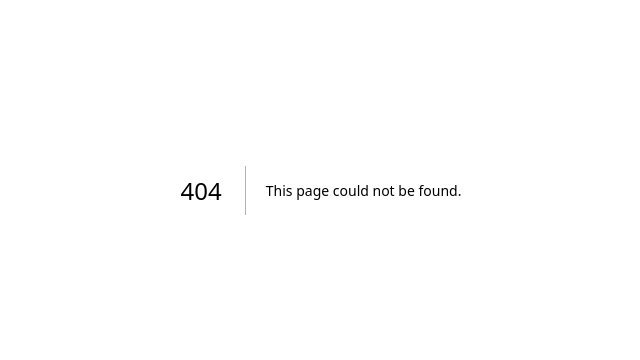
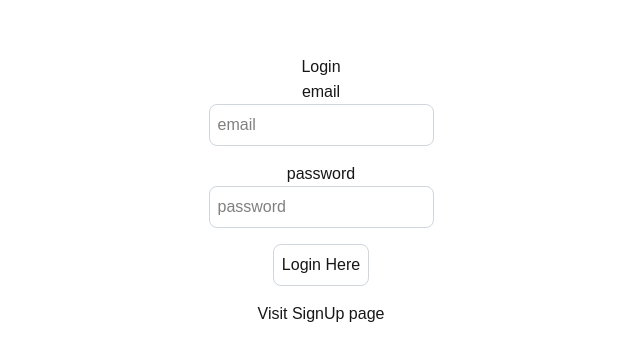
Before and after one commit to Anuragupadhayay/auth-app-NextJS, a Next.js app: page /login in a window 1280 px wide. Before the commit this address had no page. Shown: the part 210-570 px from the top of the page, without its empty margins (319-959 px from the left). Built offline with nearby package versions, Linux system fonts and the light colour scheme.

Commit message:
Add login page

```diff
--- /dev/null
+++ b/src/app/login/page.tsx
@@ -0,0 +1,44 @@
+"use client";
+import Link from "next/link";
+import React from "react";
+import { useRouter } from "next/navigation";
+import { Axios } from "axios";
+
+export default function LoginPage(){
+    const [user, setUser] = React.useState({
+        email:"",
+        password: "",
+    })
+
+    const onLogin = async () => {
+
+    }
+    return(
+         <div className="flex flex-col items-center justify-center min-h-screen py-2">
+        <h1>Login</h1>
+        <hr />
+        <label htmlFor="email">email</label>
+        <input
+        className="p-2 border border-gray-300 rounded-lg mb-4 focus:outline-none focus:border-gray-600 text-black"
+            id="email"
+            type="text"
+            value={user.email}
+            onChange={(e) => setUser({...user, email: e.target.value})}
+            placeholder="email"
+            />
+        <label htmlFor="password">password</label>
+        <input
+        className="p-2 border border-gray-300 rounded-lg mb-4 focus:outline-none focus:border-gray-600 text-black"
+            id="password"
+            type="password"
+            value={user.password}
+            onChange={(e) => setUser({...user, password: e.target.value})}
+            placeholder="password"
+            />
+            <button
+            onClick={onLogin}
+            className="p-2 border border-gray-300 rounded-lg mb-4 focus:outline-none focus:border-gray-600">Login Here</button>
+            <Link href="/signup">Visit SignUp page</Link>
+        </div>
+    )
+}
```
